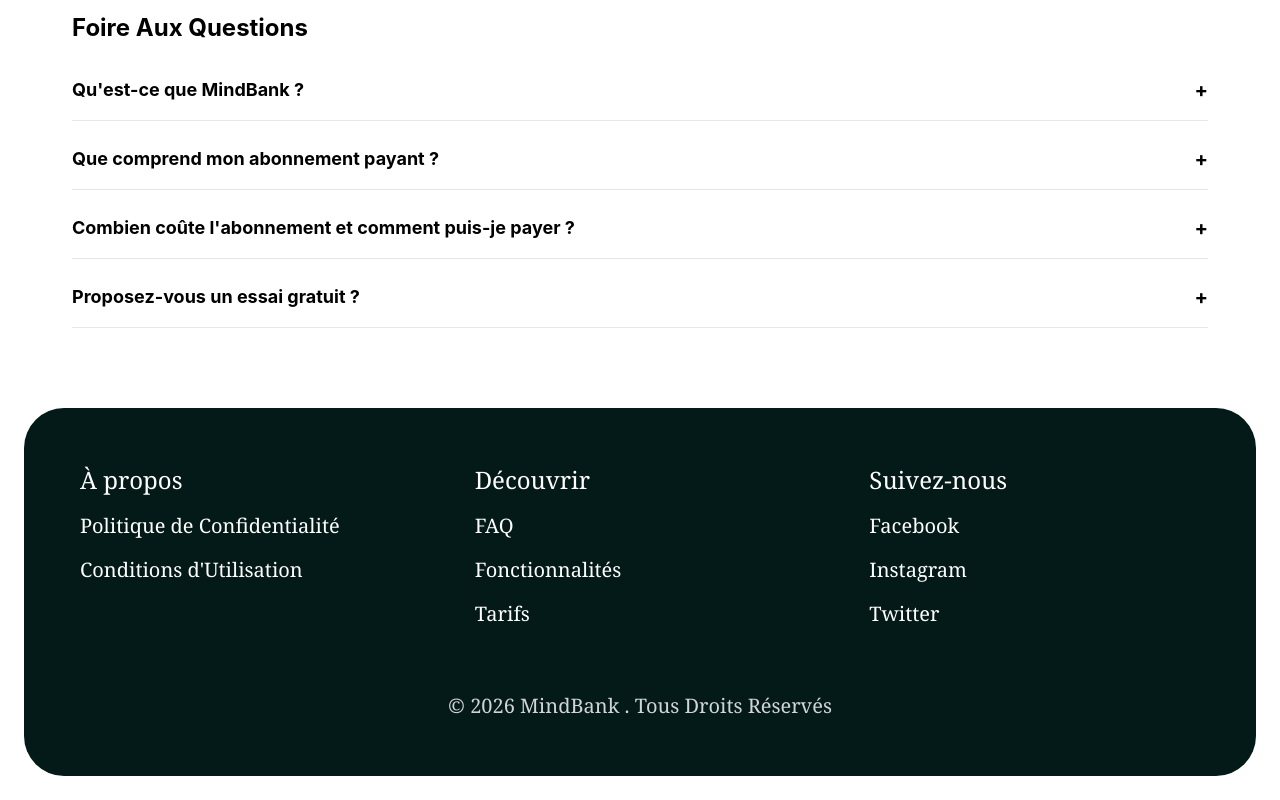
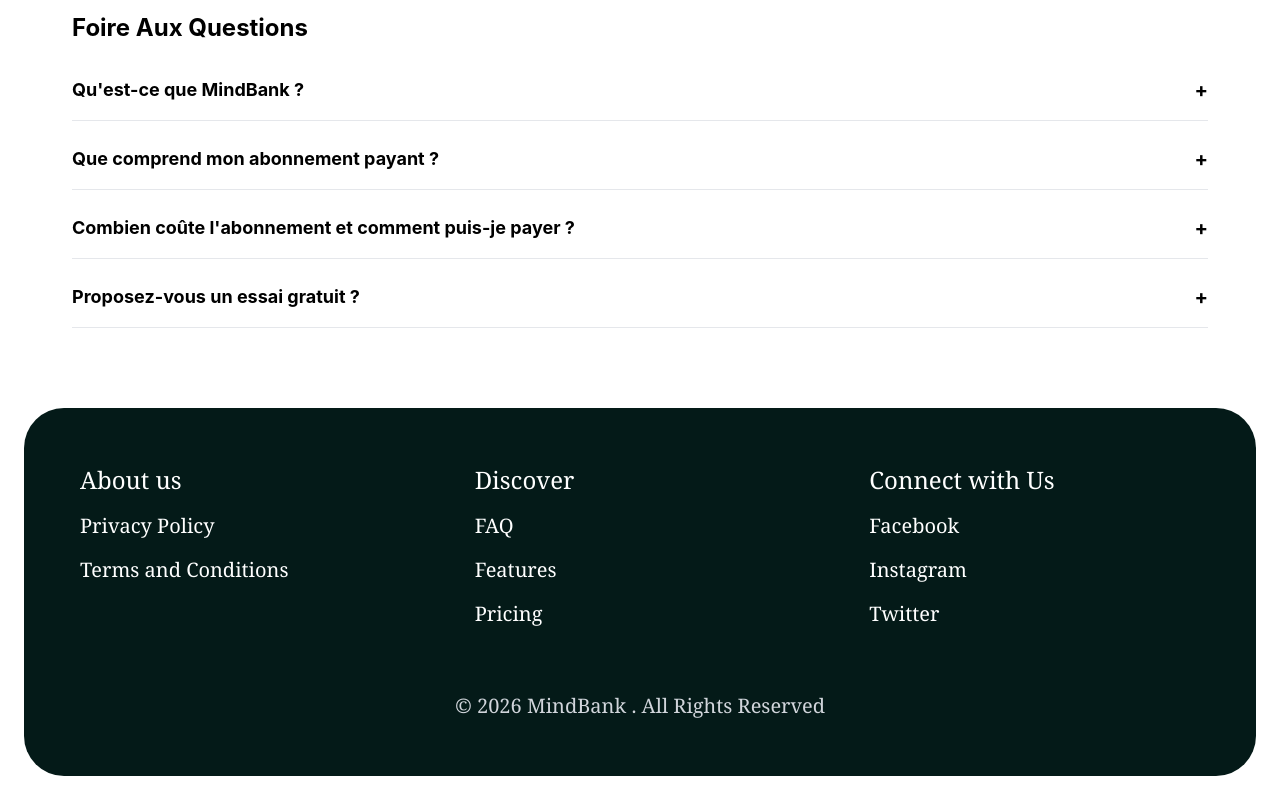
Before and after one commit to brightmucyo12/mindbank-rwanda, a website: page index-fr.html in a window 1280 px wide. Shown: the part 1748-2548 px from the top of the page. Drawn offline with nearby package versions, Linux system fonts and the light colour scheme.

```diff
--- a/index-fr.html
+++ b/index-fr.html
@@ -274,35 +274,40 @@
         </div>
     </section>
 
-    <!-- ================= 5. FOOTER SECTION ================= -->
+   <!-- ================= 5. FOOTER SECTION ================= -->
     <footer class="w-full bg-[#041a18] text-white p-6 sm:p-10 md:p-14 flex flex-col items-center rounded-[1.25rem] sm:rounded-[2rem] md:rounded-[2.5rem]">
+
         <div class="max-w-7xl w-full flex flex-col items-center">
             <div class="w-full md:grid md:grid-cols-3 gap-8 md:gap-16 mb-12 sm:mb-16">
+
                 <div class="flex flex-row justify-between items-start w-full md:contents mb-8 md:mb-0">
+
                     <div class="flex flex-col gap-3 sm:gap-4 text-left">
-                        <h3 class="text-lg sm:text-xl md:text-2xl font-serif">À propos</h3>
-                        <a href="#privacy" class="text-base sm:text-lg md:text-xl font-serif hover:text-gray-300 transition">Politique de Confidentialité</a>
-                        <a href="#terms" class="text-base sm:text-lg md:text-xl font-serif hover:text-gray-300 transition">Conditions d'Utilisation</a>
+                        <h3 class="text-lg sm:text-xl md:text-2xl font-serif">About us</h3>
+                        <a href="#privacy" class="text-base sm:text-lg md:text-xl font-serif hover:text-gray-300 transition">Privacy Policy</a>
+                        <a href="#terms" class="text-base sm:text-lg md:text-xl font-serif hover:text-gray-300 transition">Terms and Conditions</a>
                     </div>
 
                     <div class="flex flex-col gap-3 sm:gap-4 text-right md:text-left">
-                        <h3 class="text-lg sm:text-xl md:text-2xl font-serif">Découvrir</h3>
-                        <a href="#questions" class="text-base sm:text-lg md:text-xl font-serif hover:text-gray-300 transition">FAQ</a>
-                        <a href="#features" class="text-base sm:text-lg md:text-xl font-serif hover:text-gray-300 transition">Fonctionnalités</a>
-                        <a href="#pricing" class="text-base sm:text-lg md:text-xl font-serif hover:text-gray-300 transition">Tarifs</a>
+                        <h3 class="text-lg sm:text-xl md:text-2xl font-serif">Discover</h3>
+                        <a href="#faq" class="text-base sm:text-lg md:text-xl font-serif hover:text-gray-300 transition">FAQ</a>
+                        <a href="#features" class="text-base sm:text-lg md:text-xl font-serif hover:text-gray-300 transition">Features</a>
+                        <a href="#pricing" class="text-base sm:text-lg md:text-xl font-serif hover:text-gray-300 transition">Pricing</a>
                     </div>
+
                 </div>
 
                 <div class="flex flex-col gap-3 sm:gap-4 text-center md:text-left items-center md:items-start">
-                    <h3 class="text-lg sm:text-xl md:text-2xl font-serif">Suivez-nous</h3>
+                    <h3 class="text-lg sm:text-xl md:text-2xl font-serif">Connect with Us</h3>
                     <a href="#facebook" class="text-base sm:text-lg md:text-xl font-serif hover:text-gray-300 transition">Facebook</a>
                     <a href="#instagram" class="text-base sm:text-lg md:text-xl font-serif hover:text-gray-300 transition">Instagram</a>
                     <a href="#twitter" class="text-base sm:text-lg md:text-xl font-serif hover:text-gray-300 transition">Twitter</a>
                 </div>
+
             </div>
 
             <div class="text-gray-300 font-serif text-sm sm:text-base md:text-xl text-center">
-                © 2026 MindBank . Tous Droits Réservés
+                © 2026 MindBank . All Rights Reserved
             </div>
         </div>
     </footer>
```
